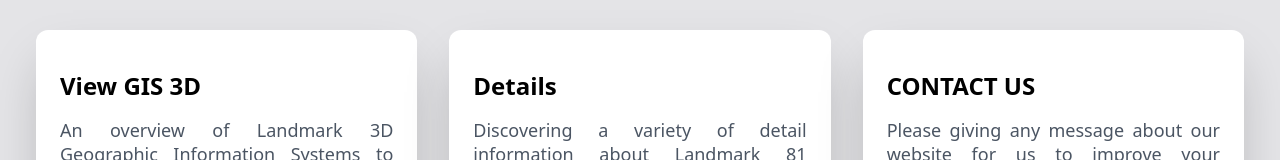
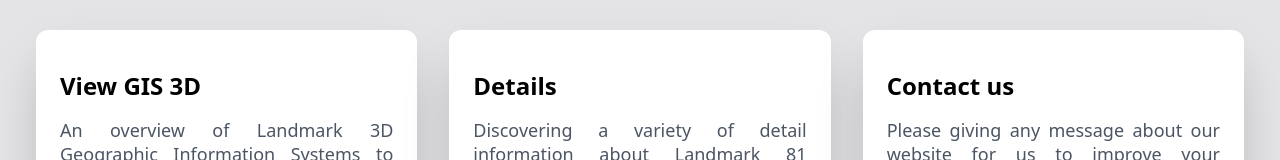
Before and after one commit to giathai1505/LandMark_3D_View, a React (Vite) app: page / in a window 1280 px wide. Shown: the part 946-1106 px from the top of the page. Built offline with nearby package versions, Linux system fonts and the light colour scheme.

Commit message:
Fixed bugs

```diff
--- a/src/pages/Home/index.jsx
+++ b/src/pages/Home/index.jsx
@@ -100,7 +100,7 @@ const HomePage = () => {
 
               <div className="bg-white rounded-xl shadow-2xl ">
                 <div className="p-6">
-                  <h5 className="font-bold text-2xl my-4">CONTACT US</h5>
+                  <h5 className="font-bold text-2xl my-4">Contact us</h5>
                   <p className="text-gray-600 text-[18px] text-justify ">
                     Please giving any message about our website for us to
                     improve your experience. You can also share your excitement
```
